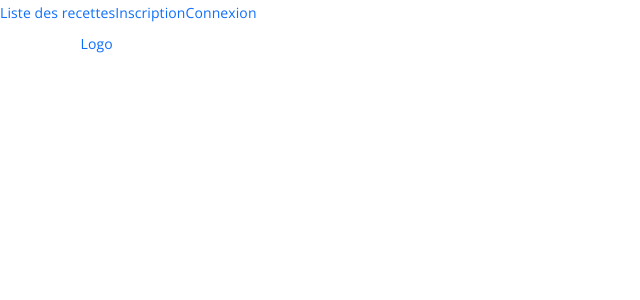
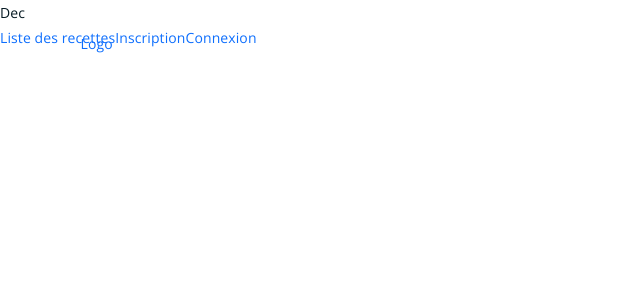
Before and after one commit to jean-same/recipe-front, a Vue app: page /logout in a window 1280 px wide. Shown: the top 300 px of the page, without its empty margins (0-640 px from the left). Built offline with nearby package versions, Linux system fonts and the light colour scheme.

Commit message:
Mise en place de la deconnexion

```diff
--- a/src/plugins/router.js
+++ b/src/plugins/router.js
@@ -4,6 +4,7 @@ import VueRouter from 'vue-router'
 import HomeView from '../views/HomeView.vue'
 import LoginView from '../views/LoginView.vue'
 import RecipeView from '../views/RecipeView.vue'
+import LogoutView from '../views/LogoutView.vue'
 
 import RecipeShow from '../components/RecipeShow.vue'
 
@@ -35,6 +36,12 @@ const routes = [
   },
 
   {
+    path: '/logout',
+    component: LogoutView,
+    name: 'logout'
+  },
+
+  {
     path: '/about',
     name: 'about',
     // route level code-splitting
--- a/src/services/userService.js
+++ b/src/services/userService.js
@@ -1,4 +1,5 @@
 import axios from "axios";
+import storage from "@/plugins/storage";
 
 const userService = {
 
@@ -26,6 +27,10 @@ const userService = {
         axios.defaults.headers.common['Authorization'] = "Bearer " + token
     },
 
+    logout: function(){
+        storage.unset('userData');
+    }
+
 }
 
 export default userService;
--- /dev/null
+++ b/src/views/LogoutView.vue
@@ -0,0 +1,21 @@
+<template>
+    <section>
+        Dec
+
+    </section>
+</template>
+
+<script>
+
+import userService from '../services/userService'
+
+export default {
+  name: 'LogoutView',
+  created(){
+      userService.logout()
+  }
+}
+</script>
+
+<style scoped lang="scss">
+</style>
```
